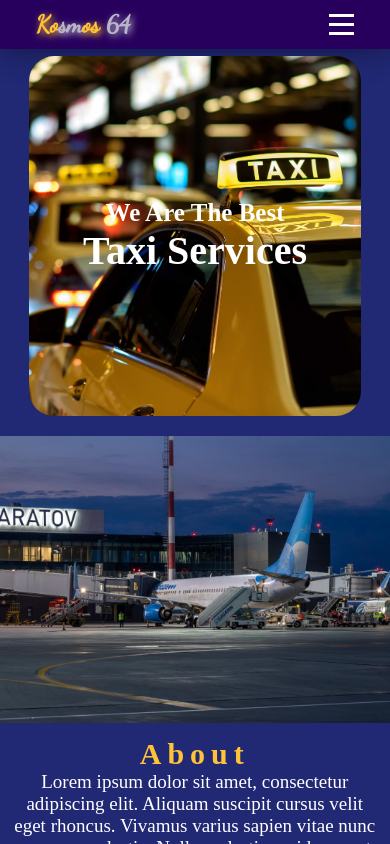
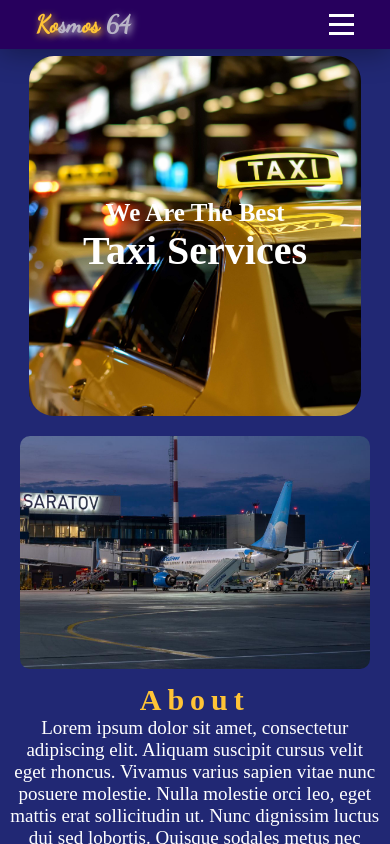
Before and after one commit to gorvardanyan1/Kosmos_64, a Next.js app: page / in a window 390 px wide. Shown: the top 844 px of the page. Built offline with nearby package versions, Linux system fonts and the light colour scheme.

Commit message:
gagarin images sync

```diff
--- a/styles/Gagarin.module.css
+++ b/styles/Gagarin.module.css
@@ -36,3 +36,11 @@
     padding: 10px 20px;
     min-width: 413px;
 }
+@media screen and (max-width:570px) {
+    .component section:first-child {
+        min-width: 350px;
+    }
+    .component img {
+        min-width: 350px;
+    }
+}
--- a/styles/globals.css
+++ b/styles/globals.css
@@ -34,13 +34,7 @@ p {
     padding: 0 1rem;
 }
 
-.logo {
-    /* font-size: 1.5rem; */
-    /* color: #B9B4C7;
-    font-family: 'Bebas Neue', sans-serif;
-    font-family: 'Dancing Script', cursive;
-    text-shadow: 2px 2px 7px; */
-}
+
 
 .menu-button {
     display: none;
```
